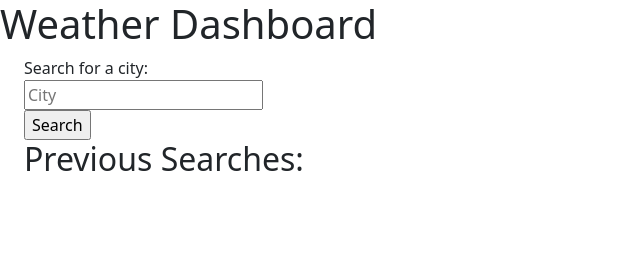
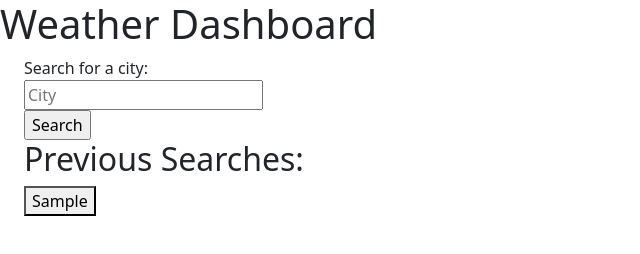
Before and after one commit to abmetheny/weather-dashboard, a plain HTML site: page index.html in a window 1280 px wide. Both pictures are taken after typing "Sample" into the empty fields and a click on the input "Search". Shown: the whole page, without its empty margins (0-640 px from the left). Drawn offline with nearby package versions, Linux system fonts and the light colour scheme; no server answers.

Commit message:
Local storage populates as buttons in previous searches container

```diff
--- a/assets/js/script.js
+++ b/assets/js/script.js
@@ -4,18 +4,20 @@ var currentHeader = document.getElementById('city-date');
 var searchButton = document.getElementById('search-button');
 var forecastHeader = document.getElementById('forecast-header');
 var forecastWeather = document.getElementById('daily-forecast-container');
-var previousSearch = document.getElementById('previous-search');
+var previousSearch = document.getElementById('searches-container');
 
 var searchInputVal = "";
 var searchInputArray = [];
-var storageArray = loadStorage();
+var previousStored = "";
+
+displayPreviousSearch();
 
 // Uses user input to query opeanweather API for city latitude and longitude
 function getLocation() {
     searchInputVal = document.querySelector('#city-name').value.replace(/\s+/g, '');
     console.log(searchInputVal);
     storePreviousSearch();
-    // displayPreviousSearch();
+    displayPreviousSearch();
     var requestURL = 'https://api.openweathermap.org/geo/1.0/direct?q=' + searchInputVal + '&APPID=c4775d1a77795c9e3426b0f8b3ca1221';
 
 
@@ -45,21 +47,29 @@ function storePreviousSearch() {
     searchInputArray.push(searchInputVal);
     console.log(searchInputArray);
     for (i = 0; i < searchInputArray.length; i++) {
-        localStorage.setItem(i, JSON.stringify(searchInputArray[i]));
+        localStorage.setItem(JSON.stringify(searchInputArray[i]), i);
     }
 }
 
-// Loads locally stored key/value pairs into a new array to prevent overwrite on page refresh
-function loadStorage() {
-    var storedPairs = {...localStorage};
-    return storedPairs;
+//
+function displayPreviousSearch() {
+    var storedSearchArray = {...localStorage};
+    var storedSearchValues = Object.keys(storedSearchArray);
+    // storedSearchValues = JSON.parse(storedSearchValues);
+    console.log(storedSearchValues);
+    previousSearch.innerHTML = '';
+
+    for (let i = 0; i < storedSearchValues.length; i++) {
+        previousStored = storedSearchValues[i].replace(/\"/g, "");
+        console.log(previousStored);
+
+        var previousButton = document.createElement('button');
+        previousButton.appendChild(document.createTextNode(previousStored));
+        previousSearch.append(previousButton);
+
+    }
+
 }
-
-// function displayPreviousSearch() {
-//     let storageArray = JSON.parse(localStorage.getItem('previous'));
-//     console.log(storageArray);
-//     // var previousButton = document.createElement('button');
-// }
 
 
 // Clears out the search field
@@ -165,5 +175,4 @@ function getForecast() {
         })
 }
 
-
 searchButton.addEventListener('click', getLocation);
--- a/index.html
+++ b/index.html
@@ -31,6 +31,8 @@
             <div id="previous-search">
 
                 <h2>Previous Searches:</h1>
+
+                <div id="searches-container"></div>
 
             </div>
 
```
